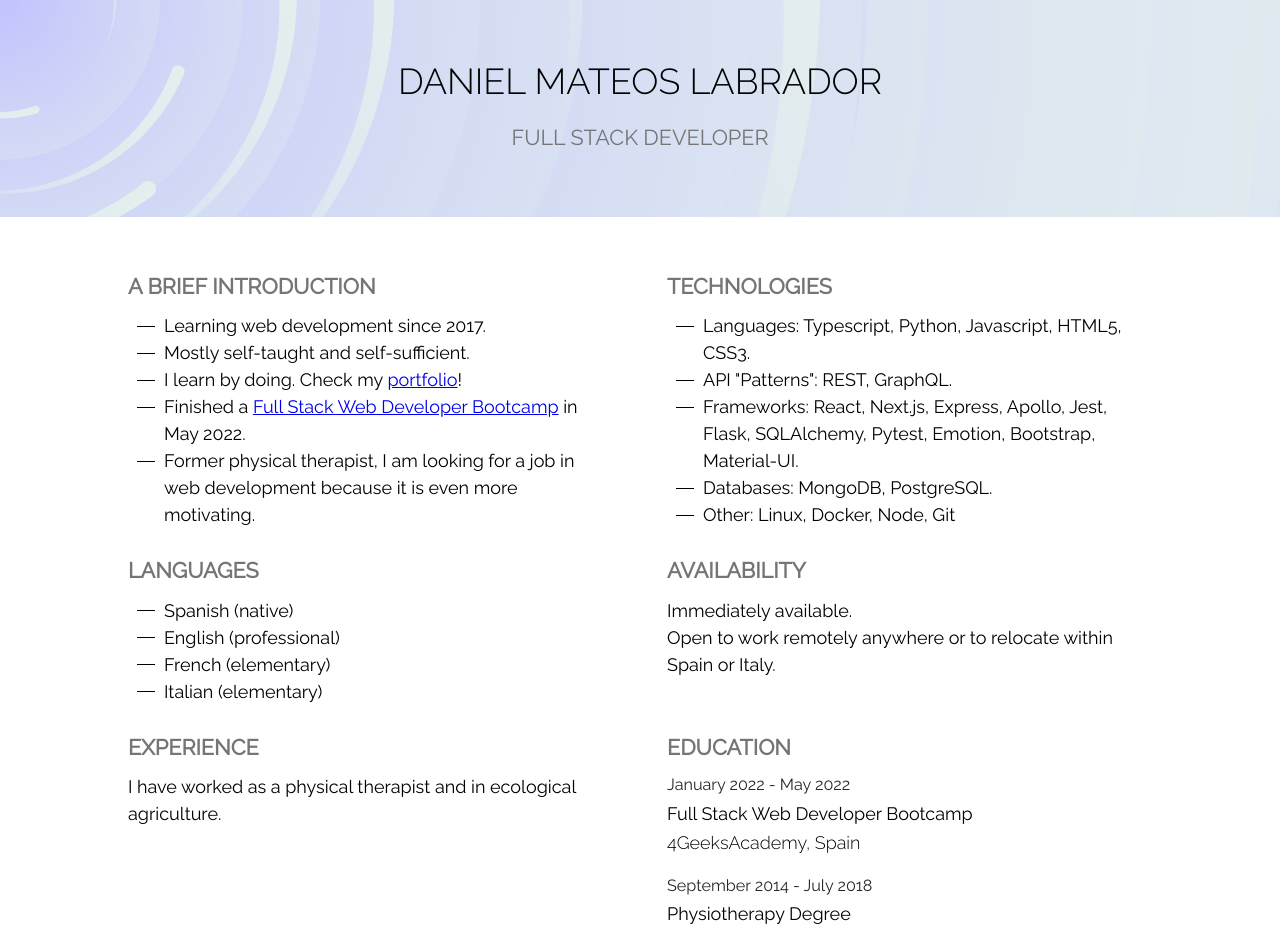
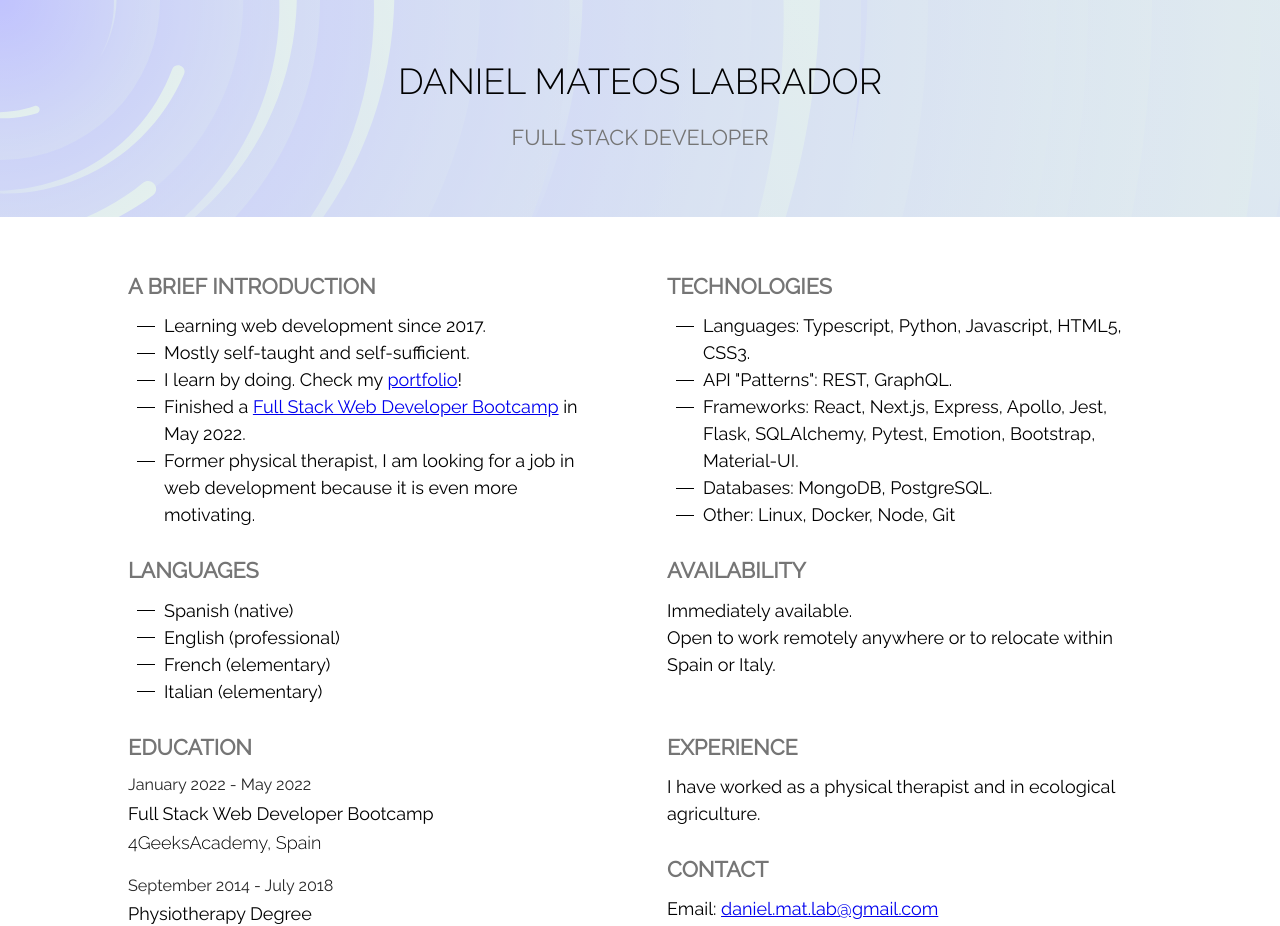
Before and after one commit to DanielMateosLab/danielmatlab, a Next.js app: page / in a window 1280 px wide. Shown: the top 926 px of the page. Built offline with nearby package versions, Linux system fonts and the light colour scheme.

Commit message:
Re-order sections

```diff
--- a/pages/index.tsx
+++ b/pages/index.tsx
@@ -19,9 +19,9 @@ export default function Cv() {
           <Technologies />
           <Languages />
           <Availability />
-          <Experience />
+          <Education />
           <div>
-            <Education />
+            <Experience />
             <Contact />
           </div>
         </main>
```
